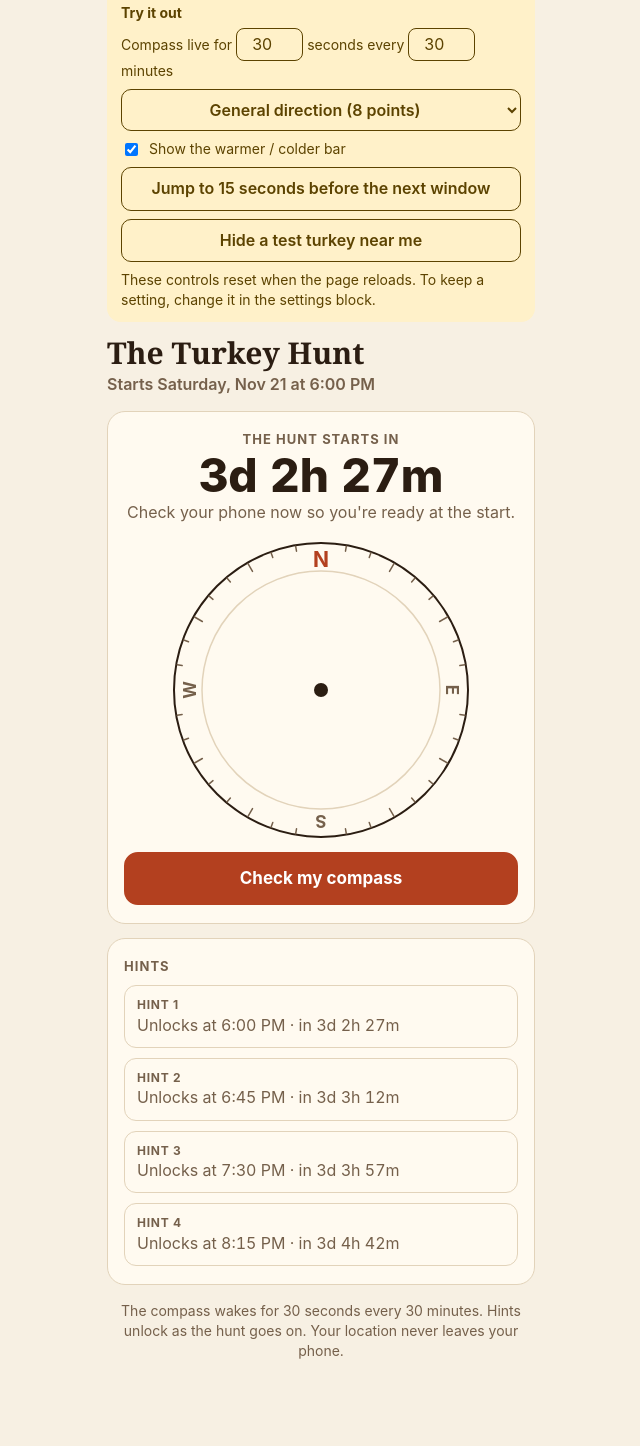
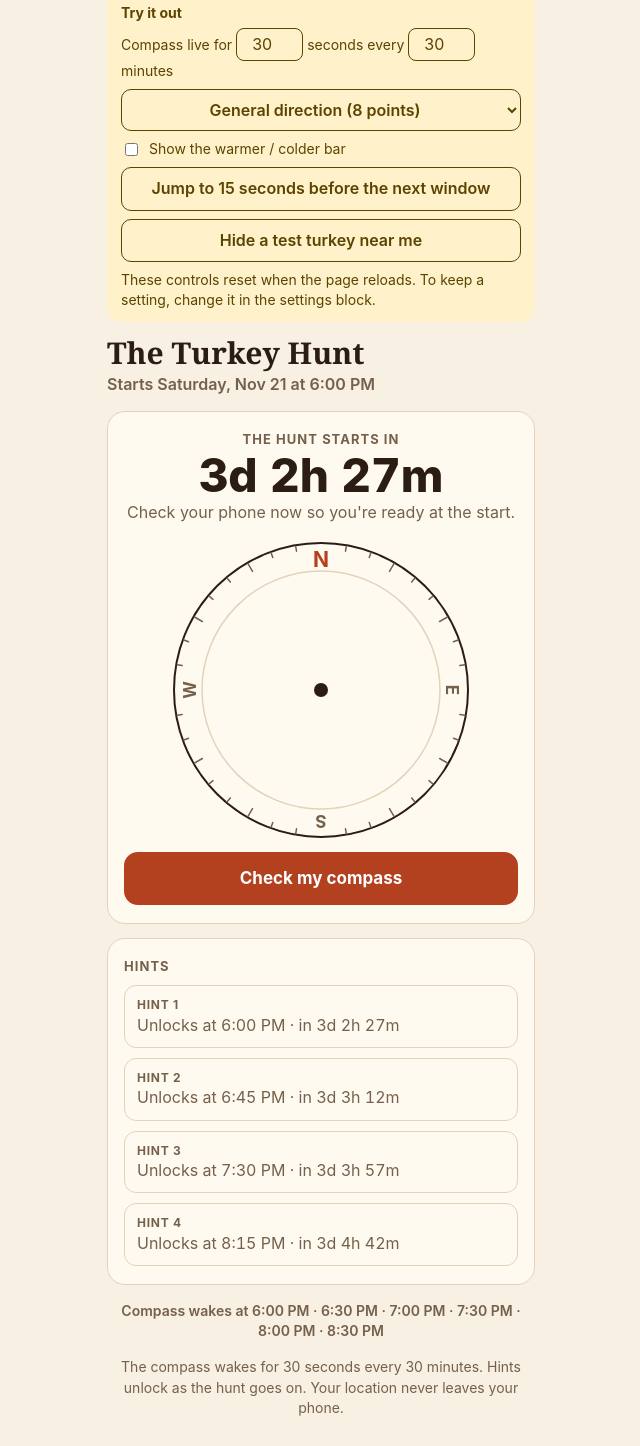
Before and after one commit to hudspethnl-byte/turkey-hunt, a plain HTML site: page index.html in a window 1280 px wide. Shown: the part 207-1653 px from the top of the page, without its empty margins (319-959 px from the left). Before the commit the page ends 1597 px from the top, so only its background shows below. Drawn offline with Linux system fonts and the light colour scheme.

Commit message:
Coming-soon stage before each window, compass times list, warmer/colder bar off by default
Co-Authored-By: Claude Fable 5.2 <noreply@anthropic.com>

```diff
--- a/index.html
+++ b/index.html
@@ -26,14 +26,16 @@ const HUNT = {
 
   // The compass wakes up for `liveSeconds` at the top of every
   // `everyMinutes`, starting the moment the hunt starts.
-  compass: { everyMinutes: 30, liveSeconds: 30 },
+  // `headsUpSeconds` is how long before each window the page switches to
+  // "The turkey is stirring" as a coming-soon reminder.
+  compass: { everyMinutes: 30, liveSeconds: 30, headsUpSeconds: 120 },
 
   // "general" snaps the turkey to the nearest of 8 directions (north,
   // northeast, east...). "exact" points straight at the spot.
   direction: "general",
 
   // Show the warmer / colder bar under the compass (true or false).
-  warmth: true,
+  warmth: false,
 
   // Hints unlock this many minutes after the start. Add or remove lines.
   hints: [
@@ -104,6 +106,8 @@ body[data-state="live"] .headline, body[data-state="live"] .count { color:var(--
 .rose text { fill:var(--muted); font-family:-apple-system, "Segoe UI", Roboto, sans-serif; font-weight:700; font-size:17px; text-anchor:middle; dominant-baseline:central; }
 .rose text.n { fill:var(--accent); font-size:21px; }
 body[data-state="dark"] .rose, body[data-state="over"] .rose { opacity:.35; }
+body[data-stirring="1"] .rose { opacity:.7; }
+body[data-stirring="1"] .headline, body[data-stirring="1"] .count { color:var(--accent); }
 
 .needle { opacity:0; transition:transform .2s linear, opacity .3s; pointer-events:none; }
 body[data-needle="1"] .needle { opacity:1; }
@@ -146,6 +150,8 @@ body[data-state="dark"] .hub .dot, body[data-state="over"] .hub .dot { display:n
 .hints li.new { border-color:var(--accent); box-shadow:0 0 0 2px var(--accent); }
 
 .how { color:var(--muted); font-size:14px; margin-top:16px; text-align:center; }
+.how:empty { display:none; }
+#times { font-weight:600; }
 .setup { background:var(--warn-bg); color:var(--warn-ink); border-radius:14px; padding:12px 14px; margin-bottom:14px; font-size:14px; }
 .setup strong { display:block; margin-bottom:4px; }
 .setup ul { margin:0; padding-left:18px; }
@@ -198,6 +204,7 @@ body[data-state="dark"] .hub .dot, body[data-state="over"] .hub .dot { display:n
   </section>
 
   <nav id="actions" class="actions" aria-label="Pay and chat"></nav>
+  <p id="times" class="how"></p>
   <p id="how" class="how"></p>
 </main>
 
@@ -216,6 +223,7 @@ body[data-state="dark"] .hub .dot, body[data-state="over"] .hub .dot { display:n
   let mode = HUNT.direction === "exact" ? "exact" : "general";
   let warmthOn = HUNT.warmth !== false;
   const WARMUP = 45000;   // GPS starts this long before a window so the fix is ready when it opens
+  const HEADSUP = (HUNT.compass.headsUpSeconds || 120) * 1000;
   const liveText = () => LIVE < 120000 ? `${Math.round(LIVE / 1000)} seconds` : `${Math.round(LIVE / 60000)} minutes`;
   const hints = [...HUNT.hints].sort((a, b) => a.afterMinutes - b.afterMinutes);
 
@@ -325,7 +333,7 @@ body[data-state="dark"] .hub .dot, body[data-state="over"] .hub .dot { display:n
     } catch (e) { wake = null; }
     wakePending = false;
   }
-  const buzz = () => { try { if (navigator.vibrate) navigator.vibrate(200); } catch (e) {} };
+  const buzz = () => { try { if (sensorsOn && navigator.vibrate) navigator.vibrate(200); } catch (e) {} };
 
   async function enable() {
     sensorsOn = true; sensorsSince = Date.now();
@@ -404,10 +412,13 @@ body[data-state="dark"] .hub .dot, body[data-state="over"] .hub .dot { display:n
 
     // "soon" is the warm-up before a window: GPS starts and the screen stays
     // on, so a short window isn't spent waiting for a fix.
-    const soon = (state === "dark" && p.until !== null && p.until - t < WARMUP) ||
-                 (state === "before" && START - t < WARMUP);
-    if (lastState !== null && ((state === "live" && lastState !== "live") || (soon && !lastSoon))) buzz();
-    lastState = state; lastSoon = soon;
+    const toWindow = state === "dark" && p.until !== null ? p.until - t : state === "before" ? START - t : Infinity;
+    const soon = toWindow < WARMUP;
+    // The heads-up: a coming-soon stage on screen before each window.
+    const stirring = state === "dark" && toWindow < HEADSUP;
+    document.body.dataset.stirring = stirring ? "1" : "0";
+    if (lastState !== null && ((state === "live" && lastState !== "live") || (stirring && !lastSoon))) buzz();
+    lastState = state; lastSoon = stirring;
 
     const wantAwake = sensorsOn && (state === "live" || soon);
     if (wantAwake !== lastAwake) { lastAwake = wantAwake; keepAwake(wantAwake); }
@@ -436,9 +447,12 @@ body[data-state="dark"] .hub .dot, body[data-state="over"] .hub .dot { display:n
       count = fmtLeft(p.until - t);
       label = "until it goes dark";
     } else if (state === "dark") {
-      headline = soon ? "The turkey is stirring" : "The turkey is hiding";
-      hub = soon ? "👀" : "💤";
-      if (p.until) { count = fmtLeft(p.until - t); label = `until the compass is back at ${fmtClock(p.until)}`; }
+      headline = stirring ? "The turkey is stirring" : "The turkey is hiding";
+      hub = stirring ? "👀" : "💤";
+      if (p.until) {
+        count = fmtLeft(p.until - t);
+        label = stirring ? `until the compass wakes for ${liveText()}. Get ready.` : `until the compass is back at ${fmtClock(p.until)}`;
+      }
       else label = "No more compass windows. It's hints only from here.";
       if (!sensorsOn && p.until) dir = `Get your compass ready now. The window only lasts ${liveText()}.`;
     } else {
@@ -493,6 +507,11 @@ body[data-state="dark"] .hub .dot, body[data-state="over"] .hub .dot { display:n
       diag = c + g;
     }
     $("diag").textContent = diag;
+
+    // The next few compass times, so people know when to have their phone out.
+    const times = [];
+    for (let w = t < START ? START : START + Math.ceil((t - START + 1) / CYCLE) * CYCLE; w < END && times.length < 6; w += CYCLE) times.push(fmtClock(w));
+    $("times").textContent = times.length ? `Compass wakes at ${times.join(" · ")}` : "";
 
     renderHints(t);
     drawDial();
```
